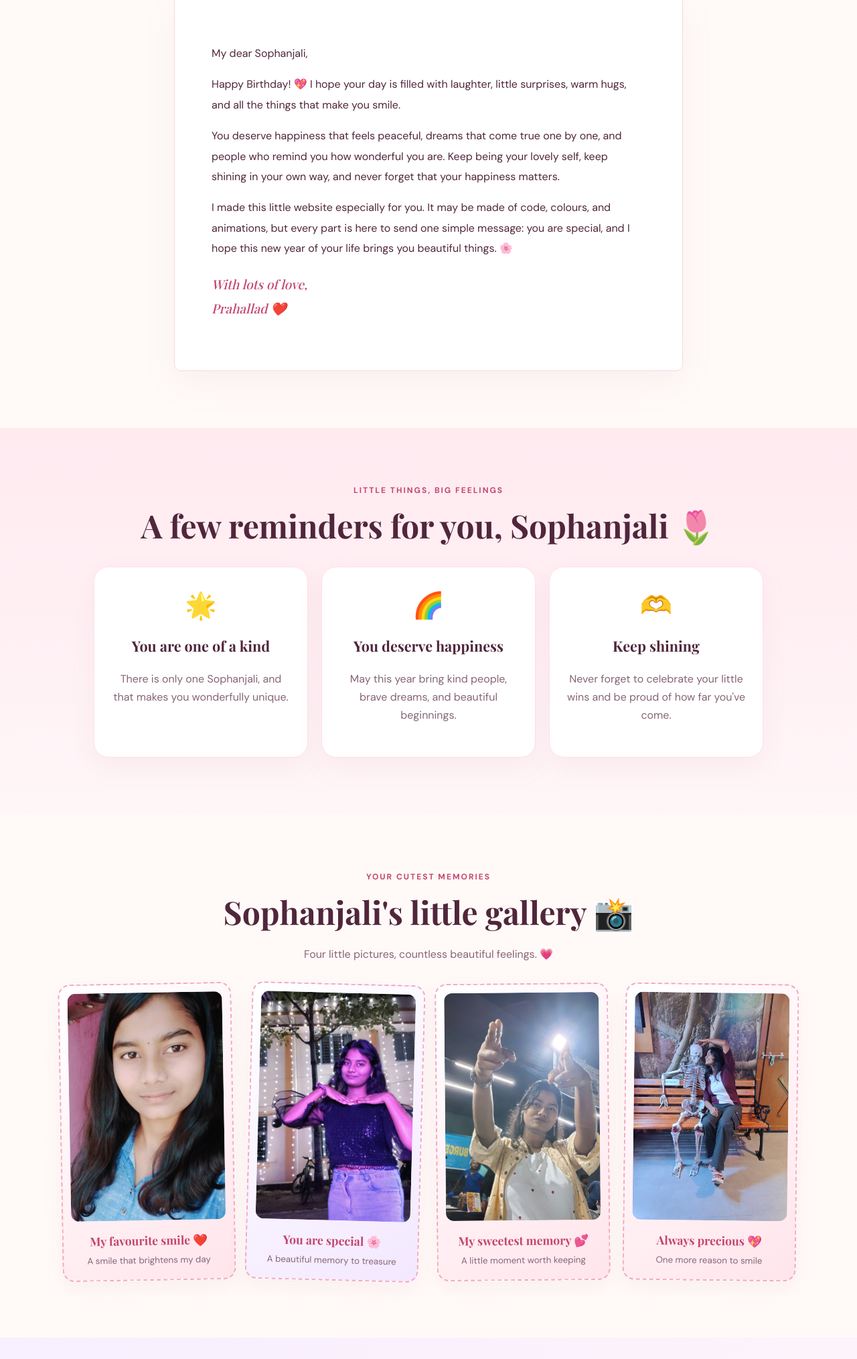
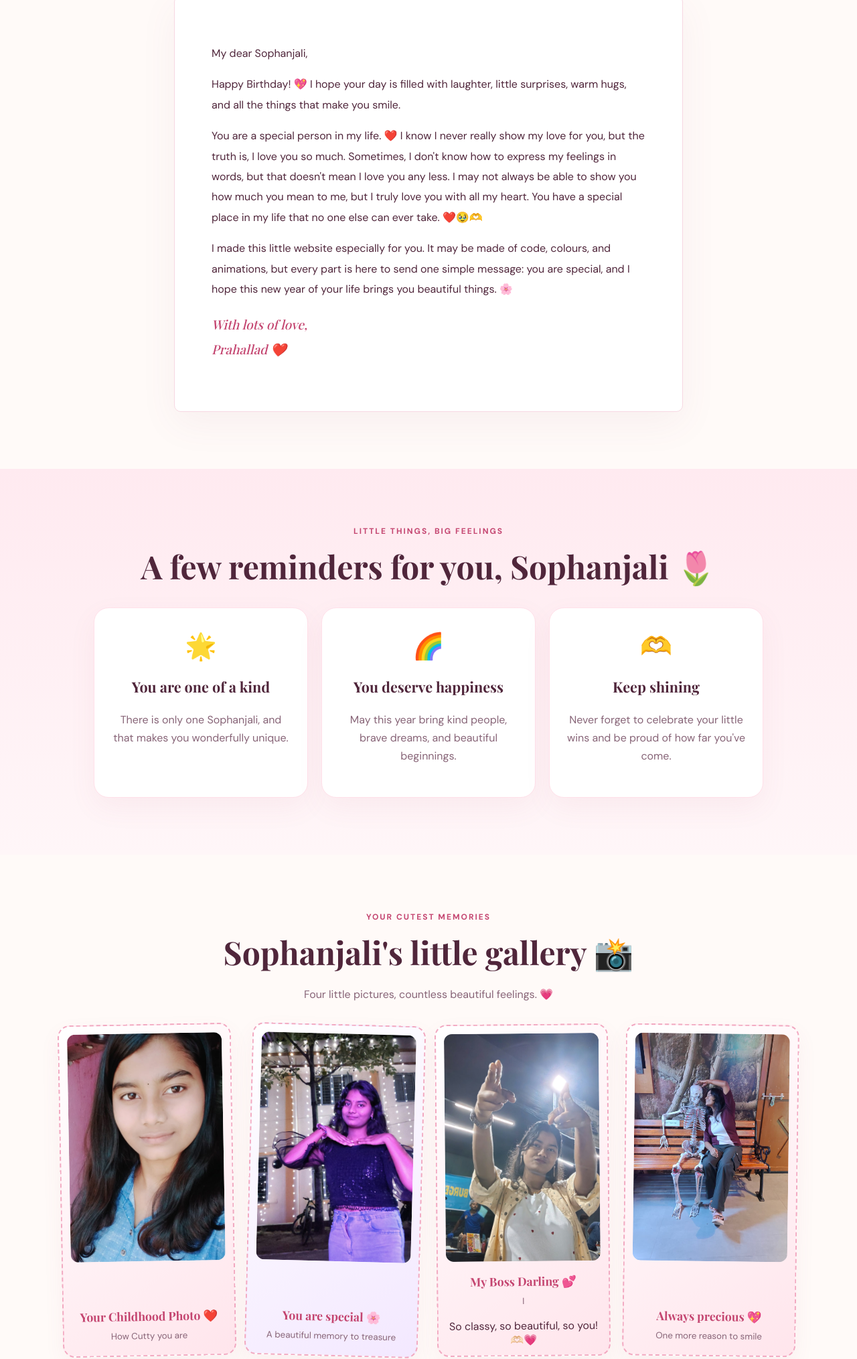
Before and after one commit to maharanaprahallad200-prog/sophanjali-birthday, a plain HTML site: page index.html in a window 1280 px wide. Shown: the part 1014-3043 px from the top of the page at 67% size. Drawn offline with nearby package versions, Linux system fonts and the light colour scheme.

Commit message:
Update birthday message and photo descriptions

```diff
--- a/index.html
+++ b/index.html
@@ -45,7 +45,8 @@
 </section>
 <section class="letter section" id="letter"><div class="section-tag">A message from Prahallad's heart</div><h2>For you, Sophanjali 💌</h2>
 <div class="paper"><p>My dear Sophanjali,</p><p>Happy Birthday! 💖 I hope your day is filled with laughter, little surprises, warm hugs, and all the things that make you smile.</p>
-<p>You deserve happiness that feels peaceful, dreams that come true one by one, and people who remind you how wonderful you are. Keep being your lovely self, keep shining in your own way, and never forget that your happiness matters.</p>
+<p>You are a special person in my life. ❤️ I know I never really show my love for you, but the truth is, I love you so much. Sometimes, I don't know how to express my feelings in words, but that doesn't mean I love you any less. I may not always be able to show you how much you mean to me, but I truly love you with all my heart. You have a special place in my life that no one else can ever take. ❤️🥹🫶
+</p>
 <p>I made this little website especially for you. It may be made of code, colours, and animations, but every part is here to send one simple message: you are special, and I hope this new year of your life brings you beautiful things. 🌸</p>
 <p class="signature">With lots of love,<br>Prahallad ❤️</p></div></section>
 <section class="reasons section"><div class="section-tag">Little things, big feelings</div><h2>A few reminders for you, Sophanjali 🌷</h2>
@@ -55,9 +56,9 @@
 <section class="gallery section" id="gallery"><div class="section-tag">Your cutest memories</div><h2>Sophanjali's little gallery 📸</h2>
 <p class="section-intro">Four little pictures, countless beautiful feelings. 💗</p>
 <div class="photo-grid">
-  <article class="photo-placeholder"><img src="./images/sophanjali1.jpg" alt="Sophanjali photo 1"><strong>My favourite smile ❤️</strong><small>A smile that brightens my day</small></article>
+  <article class="photo-placeholder"><img src="./images/sophanjali1.jpg" alt="Sophanjali photo 1"><strong>Your Childhood Photo ❤️</strong><small>How Cutty you are</small></article>
   <article class="photo-placeholder"><img src="./images/sophanjali2.jpg" alt="Sophanjali photo 2"><strong>You are special 🌸</strong><small>A beautiful memory to treasure</small></article>
-  <article class="photo-placeholder"><img src="./images/sophanjali3.jpg" alt="Sophanjali photo 3"><strong>My sweetest memory 💕</strong><small>A little moment worth keeping</small></article>
+  <article class="photo-placeholder"><img src="./images/sophanjali3.jpg" alt="Sophanjali photo 3"><strong>My Boss Darling 💕</strong><small>I</small>So classy, so beautiful, so you! 🫶🏻💗</article>
   <article class="photo-placeholder"><img src="./images/sophanjali4.jpg" alt="Sophanjali photo 4"><strong>Always precious 💖</strong><small>One more reason to smile</small></article>
 </div></section>
 <section class="memories section"><div class="section-tag">A tiny timeline</div><h2>Little moments, lovely memories ✨</h2><div class="timeline">
@@ -67,6 +68,6 @@
 <section class="wish section"><div class="wish-box"><div class="big-heart">💖</div><h2>Make a birthday wish, Sophanjali!</h2>
 <p>Close your eyes for a moment, think of something beautiful, and tap the button.</p><button class="button" id="wishButton">My wish is made ✨</button><p id="wishMessage" class="wish-message" aria-live="polite"></p></div></section>
 <section class="secret section"><div class="secret-card"><div class="section-tag">One last little surprise</div><h2>A secret message for you 💝</h2><p>Some surprises are best opened at the end…</p>
-<button class="button" id="secretButton">Open my secret message 💌</button><div id="secretMessage" class="secret-message hidden"><p>Sophanjali, I hope this little surprise makes you smile today. You deserve kindness, joy, and beautiful moments—not just on your birthday, but all year long. Keep being you. 🌹</p><p class="signature">Always wishing you happiness,<br>Prahallad ❤️</p></div></div></section>
+<button class="button" id="secretButton">Open my secret message 💌</button><div id="secretMessage" class="secret-message hidden"><p>Sophanjali, I hope this little surprise makes you smile today. You deserve kindness, joy, and beautiful moments—not just on your birthday, but all year long. Keep being you.I love you 🌹</p><p class="signature">Always wishing you happiness,<br>Prahallad ❤️</p></div></div></section>
 <footer><p>Made with ❤️ by Prahallad, just for Sophanjali.</p><p class="small">P.S. May your smile have a thousand reasons today. 😊</p></footer>
 </main><script src="script.js"></script></body></html>
```
